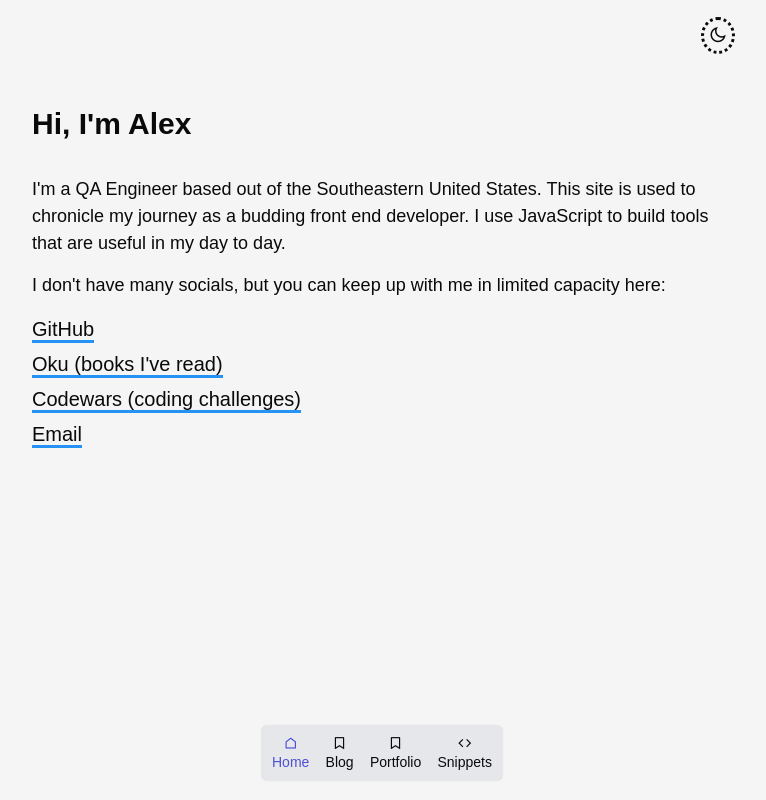
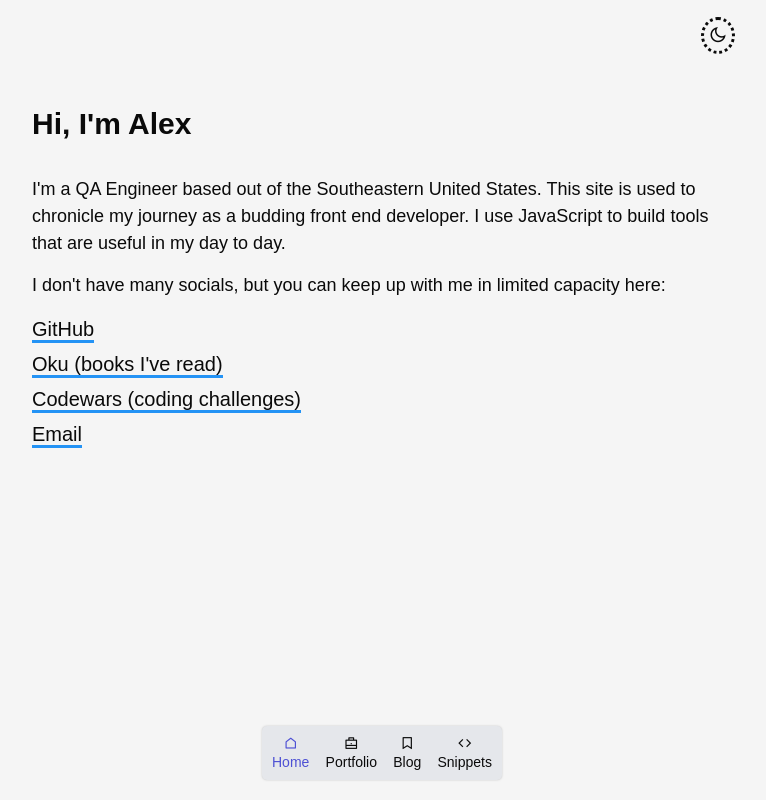
Before and after one commit to alex-j-garcia/blog, a React (Create React App) app: page / in a window 1280 px wide. Shown: the whole page, without its empty margins (258-1024 px from the left). Built offline with nearby package versions, Linux system fonts and the light colour scheme.

Commit message:
Use correct portfolio icon

```diff
--- a/src/components/Menu/Menu.js
+++ b/src/components/Menu/Menu.js
@@ -23,11 +23,11 @@ const PAGES = [
     icon: 'home',
   },
   {
-    title: 'blog',
-    icon: 'bookmark',
+    title: 'portfolio',
+    icon: 'briefcase',
   },
   {
-    title: 'portfolio',
+    title: 'blog',
     icon: 'bookmark',
   },
   {
```
